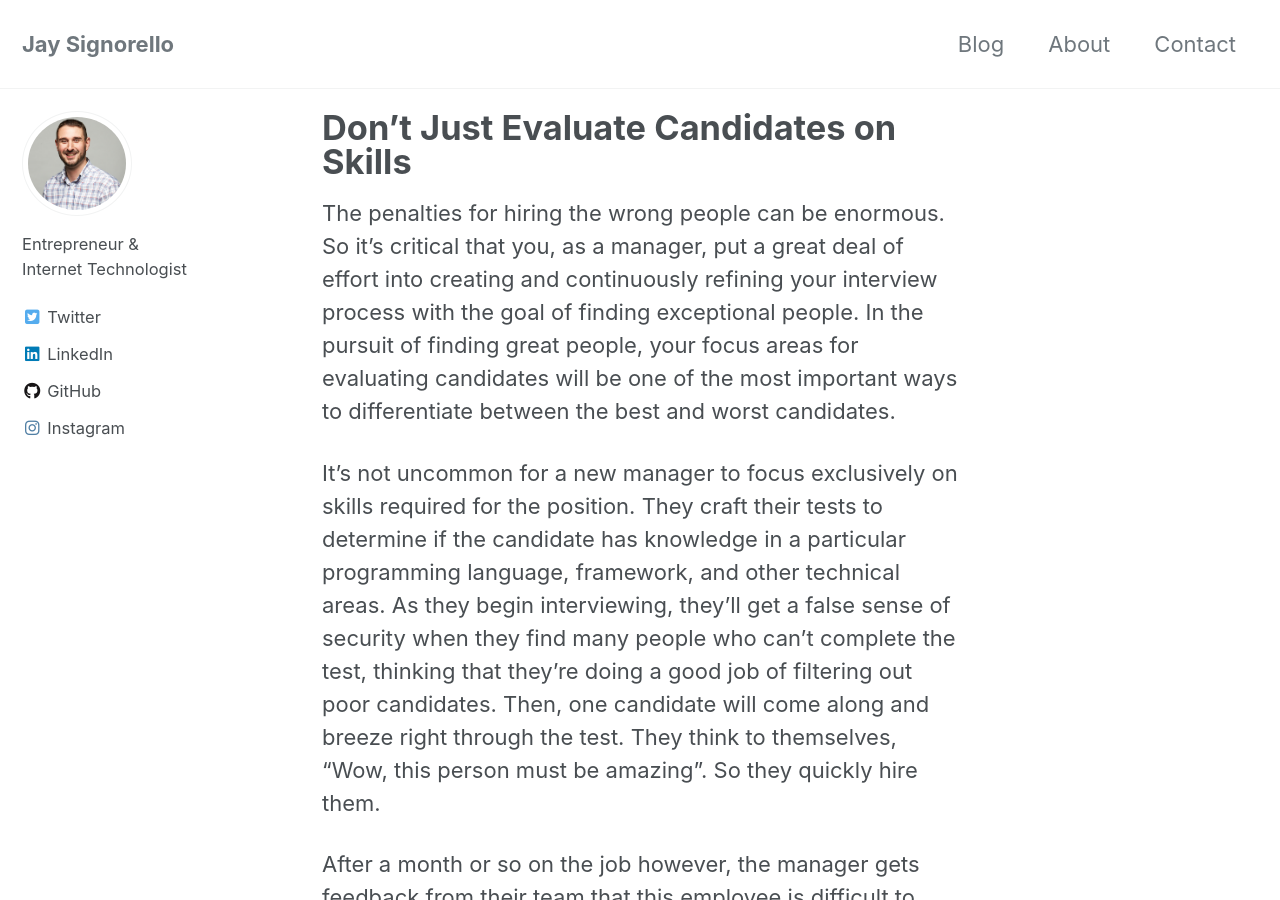
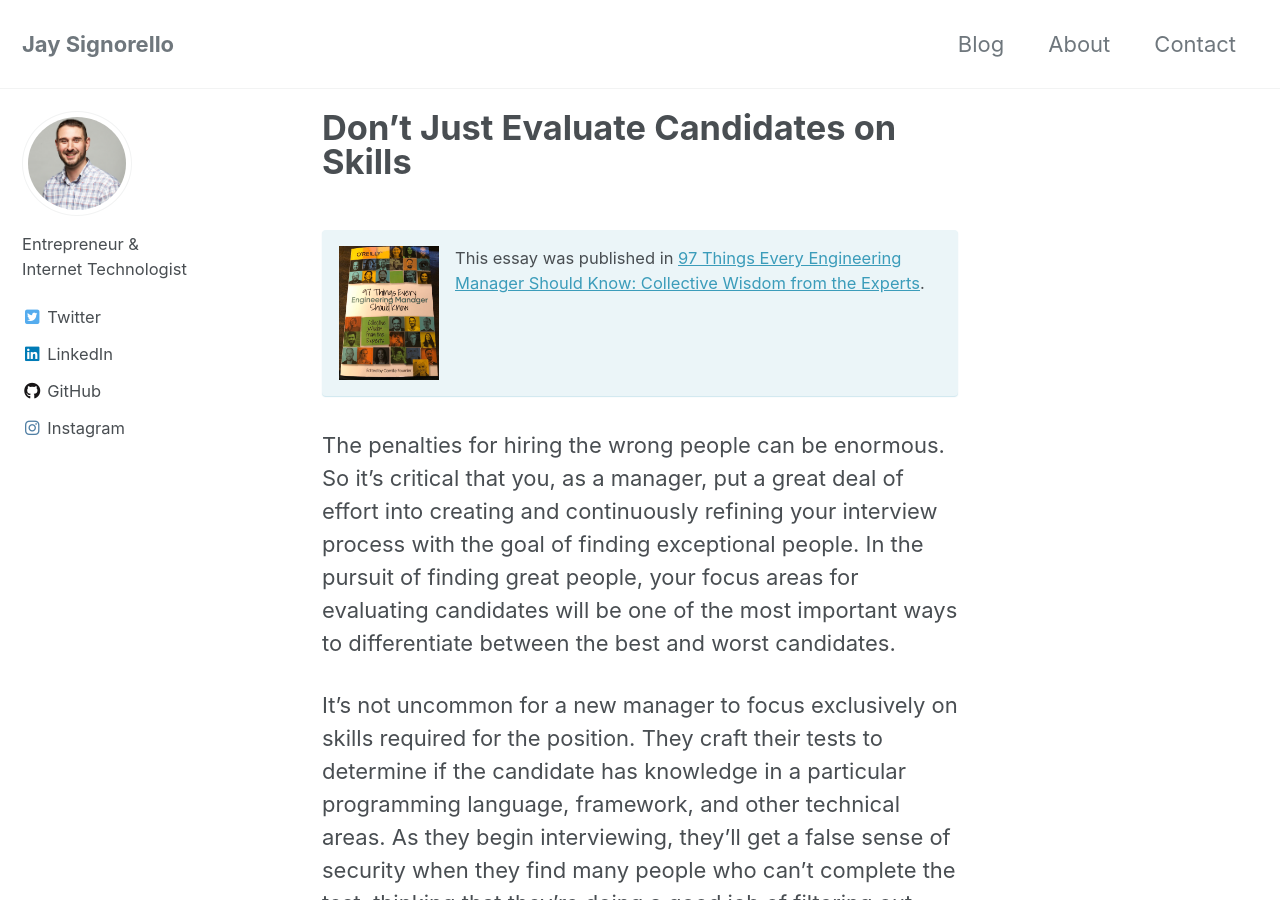
Before and after one commit to jaysignorello/jaysignorello.com, a Jekyll site: the page built from _posts/2020-01-16-dont-just-evaluate-candidates-on-skills.md, in a window 1280 px wide and 900 px high. Built offline with Jekyll 4.4.1, drawn with Linux system fonts in a browser that asks for light colours; cached includes are drawn as plain includes; nearby versions of some CDN libraries.

Commit message:
Include notice about essay being included in book

```diff
--- a/_posts/2020-01-16-dont-just-evaluate-candidates-on-skills.md
+++ b/_posts/2020-01-16-dont-just-evaluate-candidates-on-skills.md
@@ -3,6 +3,17 @@ title: "Don’t Just Evaluate Candidates on Skills"
 categories:
   - Management
 ---
+
+
+<p class="notice--info">
+  <img src="/assets/img/97_thinks_ever_manager_should_know.jpeg" width="100px" class="align-left" />
+
+  This essay  was published in <a href="https://www.amazon.com/Things-Every-Engineering-Manager-Should-ebook/dp/B081TPX6NS" target="_blank">97 Things Every Engineering Manager Should Know: Collective Wisdom from the Experts</a>.
+
+  <br class="cf" />
+</p>
+
+
 The penalties for hiring the wrong people can be enormous. So it’s critical that you, as a manager, put a great deal of effort into creating and continuously refining your interview process with the goal of finding exceptional people. In the pursuit of finding great people, your focus areas for evaluating candidates will be one of the most important ways to differentiate between the best and worst candidates.
 
 It’s not uncommon for a new manager to focus exclusively on skills required for the position. They craft their tests to determine if the candidate has knowledge in a particular programming language, framework, and other technical areas. As they begin interviewing, they’ll get a false sense of security when they find many people who can’t complete the test, thinking that they’re doing a good job of filtering out poor candidates. Then, one candidate will come along and breeze right through the test. They think to themselves, “Wow, this person must be amazing”. So they quickly hire them.
```
